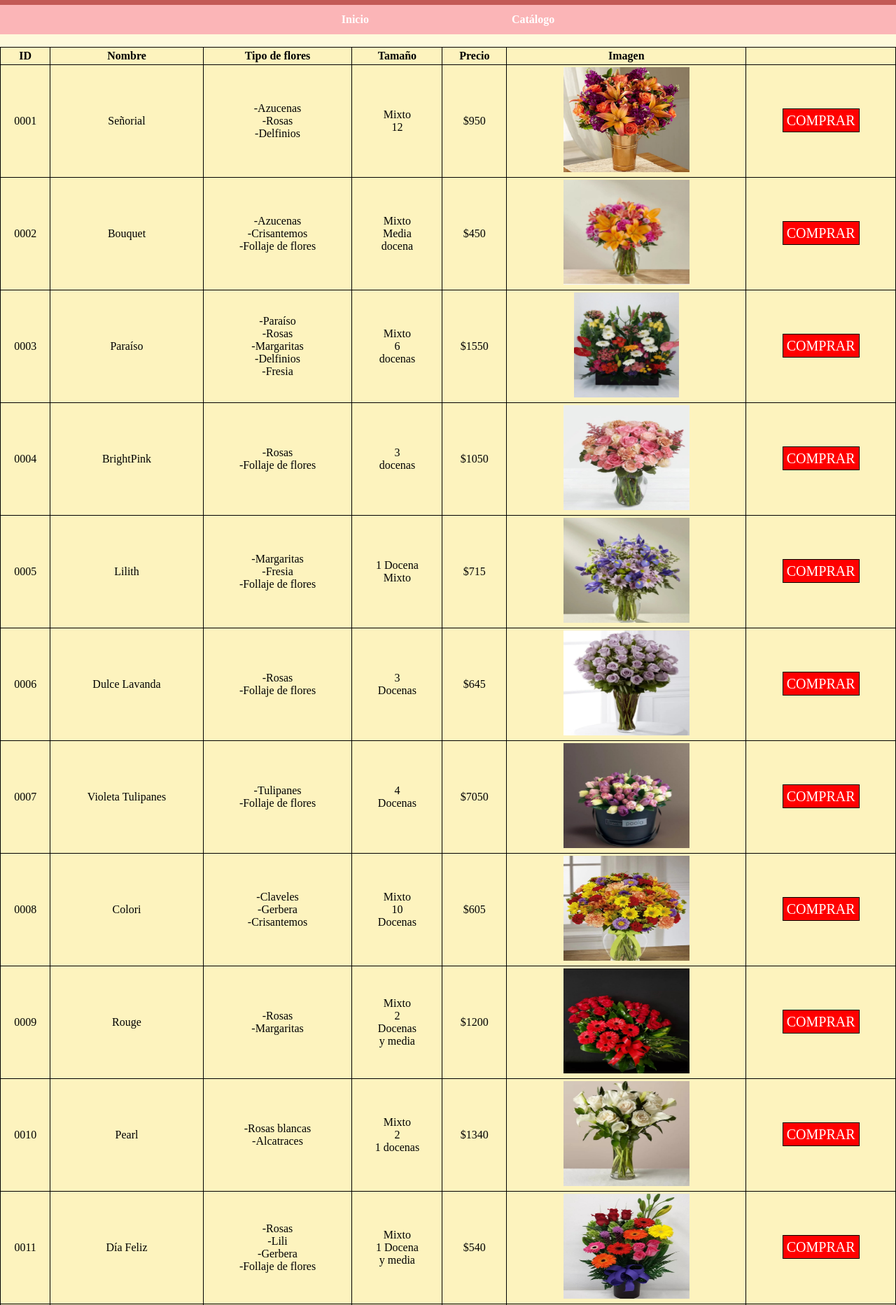
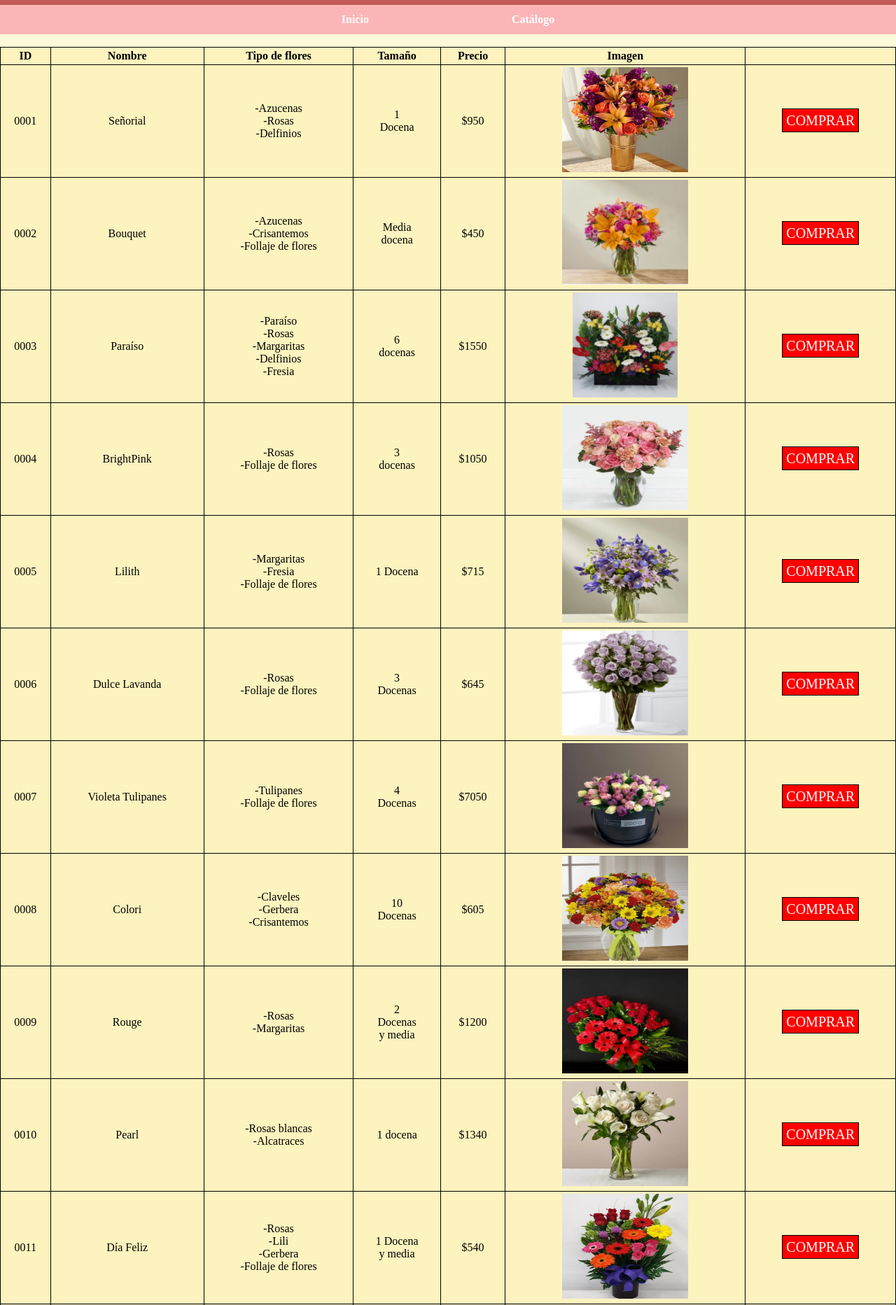
Before and after one commit to jgcu/Floreria_La_Orquidea_Real, a plain HTML site: page catalogo.html in a window 1280 px wide. Shown: the part 55-1920 px from the top of the page at 70% size. Drawn offline with Linux system fonts and the light colour scheme.

Commit message:
Update catalogo.html

```diff
--- a/catalogo.html
+++ b/catalogo.html
@@ -34,7 +34,7 @@
             <td> 0001 </td>
             <td>Señorial</td>
             <td>-Azucenas<br>-Rosas<br>-Delfinios</td>
-            <td>Mixto<br>12</td>
+            <td>1<br>Docena</td>
             <td>$950</td>
             <td><img src="imgs/1.jpg" width="180px" height="150px"></td>
             <td><a href="formu1.php">COMPRAR</a></td>
@@ -43,7 +43,7 @@
             <td> 0002 </td>
             <td>Bouquet</td>
             <td>-Azucenas<br>-Crisantemos<br>-Follaje de flores</td>
-            <td>Mixto<br>Media<br>docena</td>
+            <td>Media<br>docena</td>
             <td>$450</td>
             <td><img src="imgs/2.jpg" width="180px" height="150px"></td>
             <td><a href="formu1.php">COMPRAR</a></td>
@@ -52,7 +52,7 @@
             <td> 0003 </td>
             <td>Paraíso</td>
             <td>-Paraíso<br>-Rosas<br>-Margaritas<br>-Delfinios<br>-Fresia</td>
-            <td>Mixto<br>6<br>docenas</td>
+            <td>6<br>docenas</td>
             <td>$1550</td>
             <td><img src="imgs/3.jpg" width="150px" height="150px"></td>
             <td><a href="formu1.php">COMPRAR</a></td>
@@ -70,7 +70,7 @@
             <td> 0005 </td>
             <td>Lilith</td>
             <td>-Margaritas<br>-Fresia<br>-Follaje de flores</td>
-            <td>1 Docena<br>Mixto</td>
+            <td>1 Docena</td>
             <td>$715</td>
             <td><img src="imgs/5.jpg" width="180px" height="150px"></td>
             <td><a href="formu1.php">COMPRAR</a></td>
@@ -97,7 +97,7 @@
             <td> 0008 </td>
             <td>Colori</td>
             <td>-Claveles<br>-Gerbera<br>-Crisantemos</td>
-            <td>Mixto<br>10<br>Docenas</td>
+            <td>10<br>Docenas</td>
             <td>$605</td>
             <td><img src="imgs/8.jpg" width="180px" height="150px"></td>
             <td><a href="formu1.php">COMPRAR</a></td>
@@ -106,7 +106,7 @@
             <td> 0009 </td>
             <td>Rouge</td>
             <td>-Rosas<br>-Margaritas</td>
-            <td>Mixto<br>2<br>Docenas<br>y media</td>
+            <td>2<br>Docenas<br>y media</td>
             <td>$1200</td>
             <td><img src="imgs/9.jpg" width="180px" height="150px"></td>
             <td><a href="formu1.php">COMPRAR</a></td>
@@ -115,7 +115,7 @@
             <td> 0010 </td>
             <td>Pearl</td>
             <td>-Rosas blancas<br>-Alcatraces</td>
-            <td>Mixto<br>2<br>1 docenas</td>
+            <td>1 docena</td>
             <td>$1340</td>
             <td><img src="imgs/10.jpg" width="180px" height="150px"></td>
             <td><a href="formu1.php">COMPRAR</a></td>
@@ -124,7 +124,7 @@
             <td> 0011 </td>
             <td>Día Feliz</td>
             <td>-Rosas<br>-Lili<br>-Gerbera<br>-Follaje de flores</td>
-            <td>Mixto<br>1 Docena<br>y media</td>
+            <td>1 Docena<br>y media</td>
             <td>$540</td>
             <td><img src="imgs/11.jpg" width="180px" height="150px"></td>
             <td><a href="formu1.php">COMPRAR</a></td>
@@ -160,7 +160,7 @@
             <td> 0015 </td>
             <td>Holiday</td>
             <td>-Rosas<br>-Crisantemos<br>-Claveles<br>-Follaje de flores</td>
-            <td>Mixto<br>10-12<br>Docenas</td>
+            <td>10-12<br>Docenas</td>
             <td>$820</td>
             <td><img src="imgs/15.jpg" width="180px" height="150px"></td>
             <td><a href="formu1.php">COMPRAR</a></td>
@@ -196,7 +196,7 @@
             <td> 0019 </td>
             <td>Fresh</td>
             <td>-Rosas<br>-Lili</td>
-            <td>Mixto<br>2<br>Docenas</td>
+            <td>2<br>Docenas</td>
             <td>$710</td>
             <td><img src="imgs/19.jpg" width="180px" height="150px"></td>
             <td><a href="formu1.php">COMPRAR</a></td>
@@ -214,7 +214,7 @@
             <td> 0021 </td>
             <td>Love</td>
             <td>-Lili<br>-Rosas<br>-Follaje de flores</td>
-            <td>Mixto<br>4<br>Docenas</td>
+            <td>4<br>Docenas</td>
             <td>$990</td>
             <td><img src="imgs/21.jpg" width="180px" height="150px"></td>
             <td><a href="formu1.php">COMPRAR</a></td>
@@ -232,7 +232,7 @@
             <td> 0023 </td>
             <td>Cosmic</td>
             <td>-Crisantemos<br>-Rosas<br>-Follaje de flores</td>
-            <td>Mixto<br>2-3<br>Docenas</td>
+            <td>2-3<br>Docenas</td>
             <td>$1575</td>
             <td><img src="imgs/23.jpg" width="180px" height="150px"></td>
             <td><a href="formu1.php">COMPRAR</a></td>
@@ -241,7 +241,7 @@
             <td> 0024 </td>
             <td>Mother</td>
             <td>-Crisantemos<br>-Rosas<br>-Lilis</td>
-            <td>Mixto<br>2-3<br>Docenas</td>
+            <td>2-3<br>Docenas</td>
             <td>$1125</td>
             <td><img src="imgs/24.jpg" width="180px" height="150px"></td>
             <td><a href="formu1.php">COMPRAR</a></td>
```
